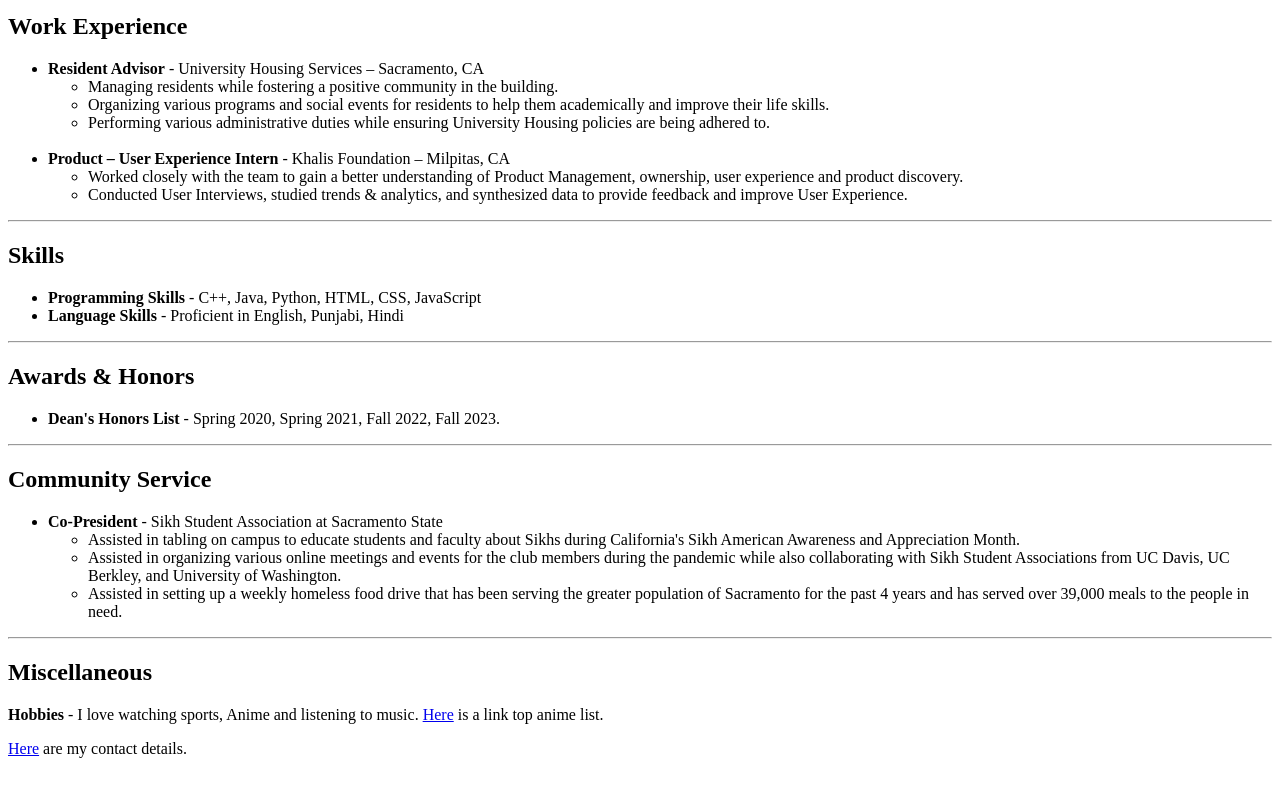
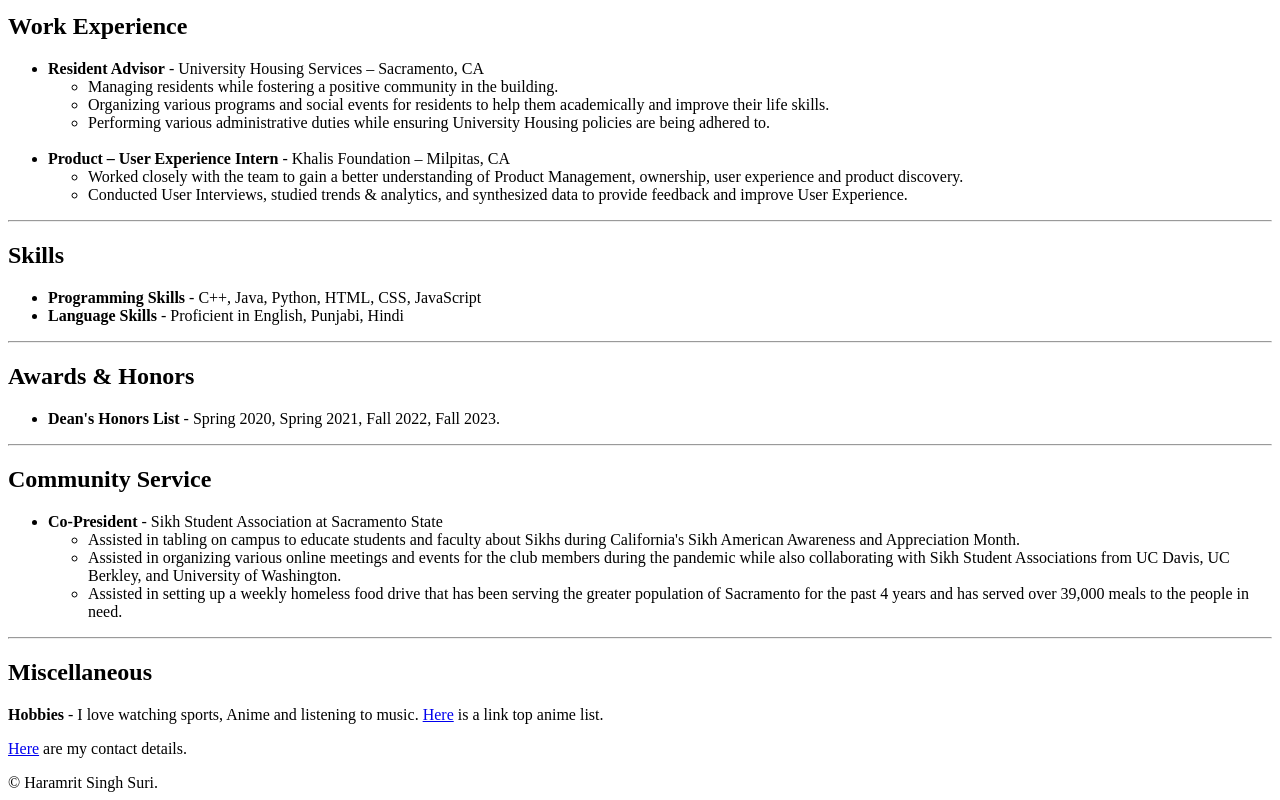
Before and after one commit to Hamoric/Udemy-Capstone-Project-1, a plain HTML site: page index.html in a window 1280 px wide. Shown: the part 560-1360 px from the top of the page. Before the commit the page ends 1334 px from the top, so only its background shows below. Drawn offline with Linux system fonts and the light colour scheme.

Commit message:
Update index.html

```diff
--- a/index.html
+++ b/index.html
@@ -83,7 +83,9 @@
     <p><a href="./contact.html">Here</a> are my contact details.</p>
 
 
-    <footer></footer>
+    <footer>
+        © Haramrit Singh Suri.
+    </footer>
 
 
 
```
